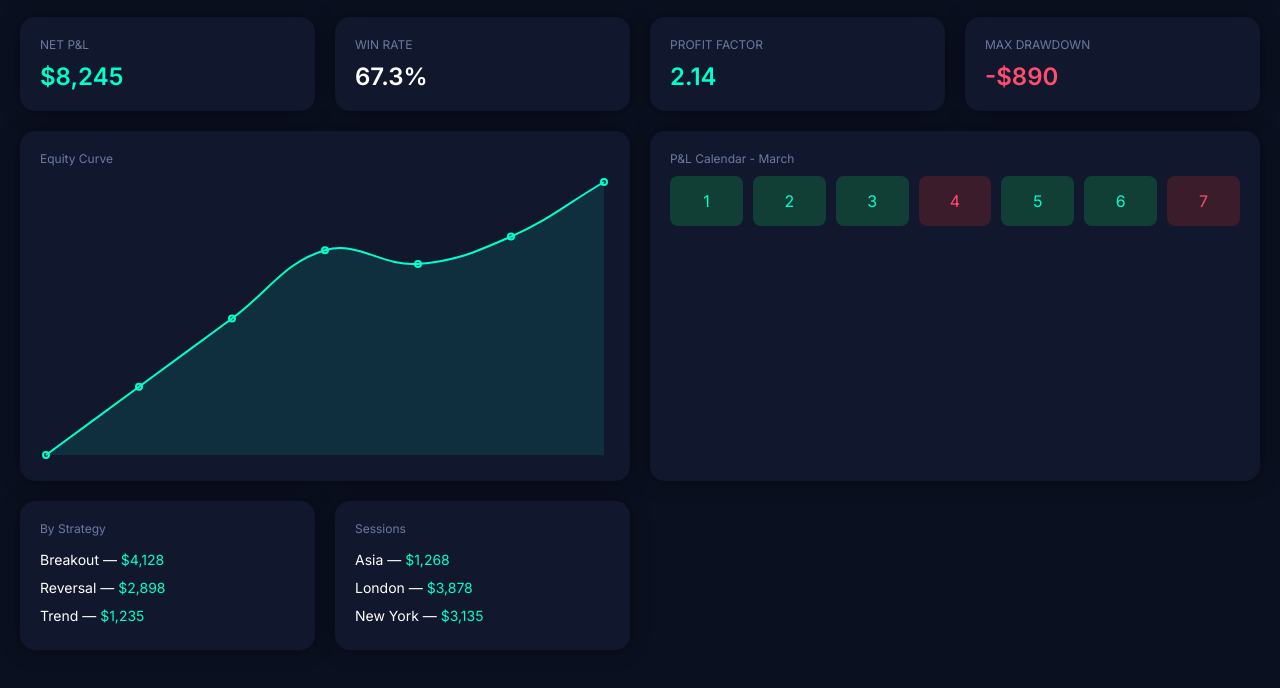
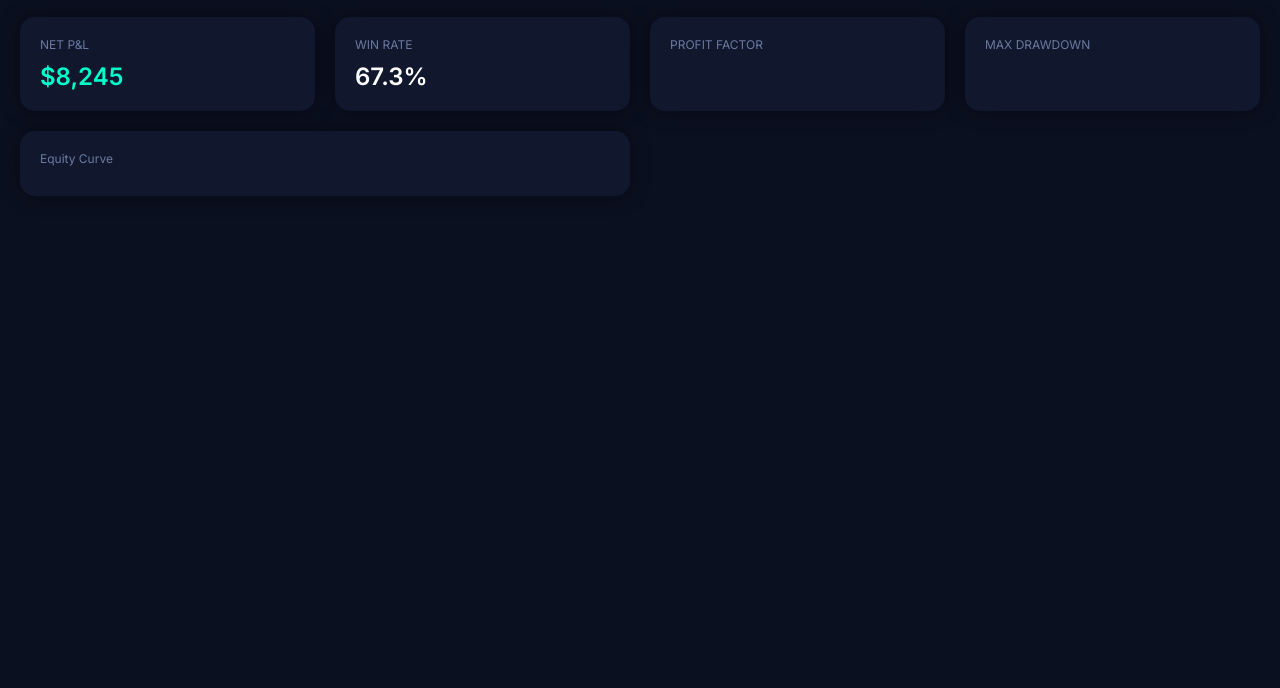
Before and after one commit to yuranlacoo/AlphaJournall, a plain HTML site: page index.html in a window 1280 px wide. Shown: the part 52-740 px from the top of the page. Drawn offline with nearby package versions, Linux system fonts and the light colour scheme.

Commit message:
Clean up index.html by removing unused sections
Removed several sections related to calendar, strategy, and sessions.

```diff
--- a/index.html
+++ b/index.html
@@ -117,51 +117,23 @@ canvas {
 
   <div class="card">
     <div class="title">PROFIT FACTOR</div>
-    <div class="value green">2.14</div>
+
   </div>
 
   <div class="card">
     <div class="title">MAX DRAWDOWN</div>
-    <div class="value red">-$890</div>
+
   </div>
 
   <!-- GRÁFICO -->
   <div class="card chart">
     <div class="title">Equity Curve</div>
-    <canvas id="chart"></canvas>
+
   </div>
 
-  <!-- CALENDÁRIO -->
-  <div class="card calendar">
-    <div class="title">P&L Calendar - March</div>
-    <div class="days">
-      <div class="day green">1</div>
-      <div class="day green">2</div>
-      <div class="day green">3</div>
-      <div class="day red">4</div>
-      <div class="day green">5</div>
-      <div class="day green">6</div>
-      <div class="day red">7</div>
-    </div>
-  </div>
 
-  <!-- STRATEGY -->
-  <div class="card">
-    <div class="title">By Strategy</div>
-    <div class="list">
-      Breakout — <span class="green">$4,128</span><br>
-      Reversal — <span class="green">$2,898</span><br>
-      Trend — <span class="green">$1,235</span>
-    </div>
-  </div>
 
-  <!-- SESSIONS -->
-  <div class="card">
-    <div class="title">Sessions</div>
-    <div class="list">
-      Asia — <span class="green">$1,268</span><br>
-      London — <span class="green">$3,878</span><br>
-      New York — <span class="green">$3,135</span>
+
     </div>
   </div>
 
```
